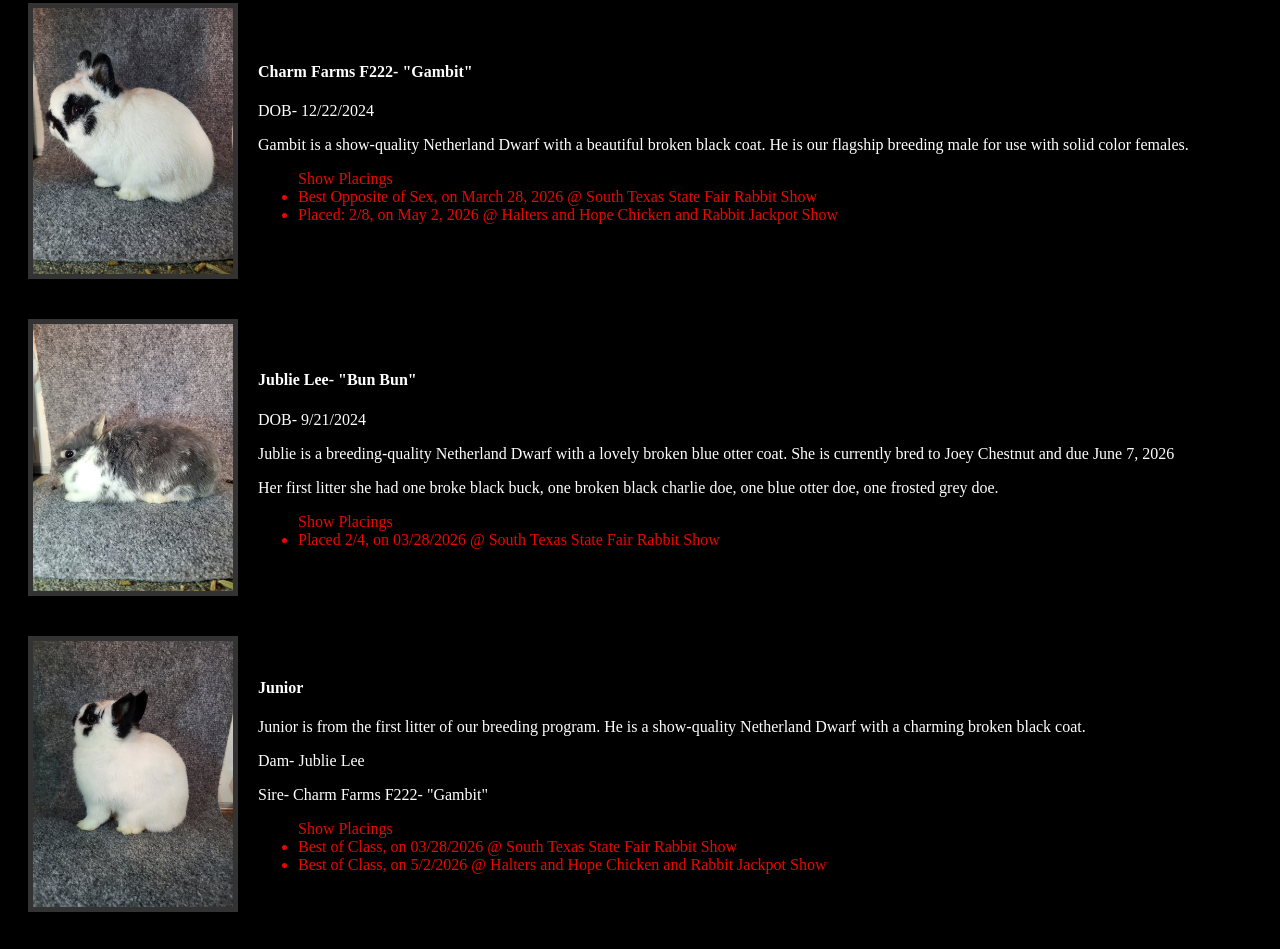
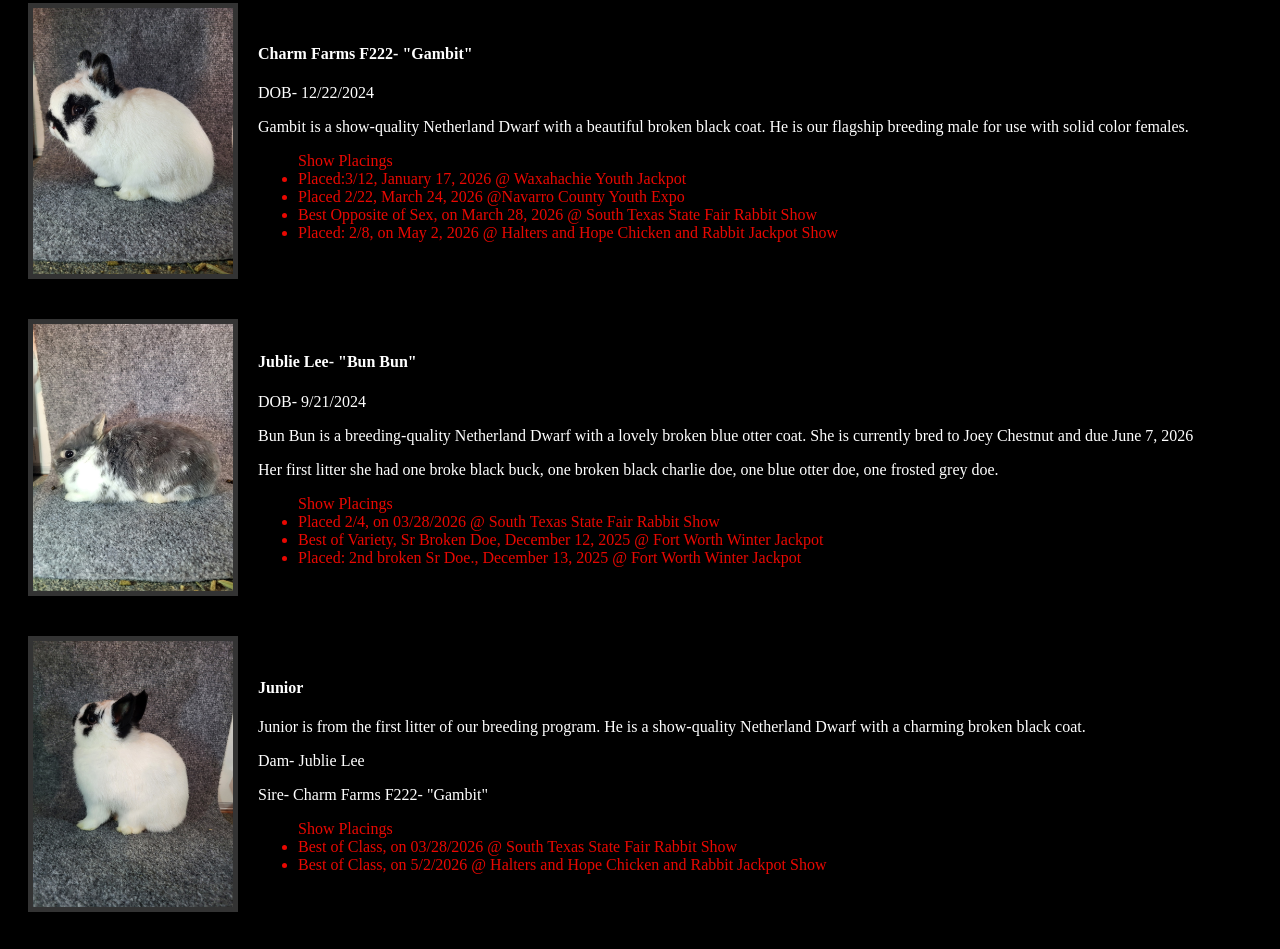
Before and after one commit to kedaily/kedaily.github.io, a plain HTML site: page index.html in a window 1280 px wide. Shown: the part 793-1742 px from the top of the page. Drawn offline with Linux system fonts and the light colour scheme.

Commit message:
Updated records for Gambit and Bun Bun

```diff
--- a/index.html
+++ b/index.html
@@ -44,6 +44,8 @@
                     <p>DOB- 12/22/2024</p>
                     <p>Gambit is a show-quality Netherland Dwarf with a beautiful broken black coat. He is our flagship breeding male for use with solid color females.</p>
                         <ul>Show Placings
+                            <li>Placed:3/12, January 17, 2026 @ Waxahachie Youth Jackpot</li>
+                            <li>Placed 2/22, March 24, 2026 @Navarro County Youth Expo</li>
                             <li>Best Opposite of Sex, on March 28, 2026 @ South Texas State Fair Rabbit Show</li>
                             <li>Placed: 2/8, on May 2, 2026 @ Halters and Hope Chicken and Rabbit Jackpot Show</li>
                         </ul>
@@ -51,14 +53,16 @@
             </div>
 
             <div class="container">
-                <img src="Jublie.jpg" alt="Jublie">
+                <img src="Jublie.jpg" alt="Bun Bun">
                 <div class="text-content">
                     <h4>Jublie Lee- "Bun Bun"</h4>
                     <p>DOB- 9/21/2024</p>
-                    <p>Jublie is a breeding-quality Netherland Dwarf with a lovely broken blue otter coat. She is currently bred to Joey Chestnut and due June 7, 2026</p>
+                    <p>Bun Bun is a breeding-quality Netherland Dwarf with a lovely broken blue otter coat. She is currently bred to Joey Chestnut and due June 7, 2026</p>
                     <p>Her first litter she had one broke black buck, one broken black charlie doe, one blue otter doe, one frosted grey doe. </p>
                         <ul>Show Placings
                             <li>Placed 2/4, on 03/28/2026 @ South Texas State Fair Rabbit Show </li>
+                            <li>Best of Variety, Sr Broken Doe, December 12, 2025 @ Fort Worth Winter Jackpot</li>
+                            <li>Placed: 2nd broken Sr Doe., December 13, 2025 @ Fort Worth Winter Jackpot</li>
                         </ul>
                 </div>
             </div>
```
